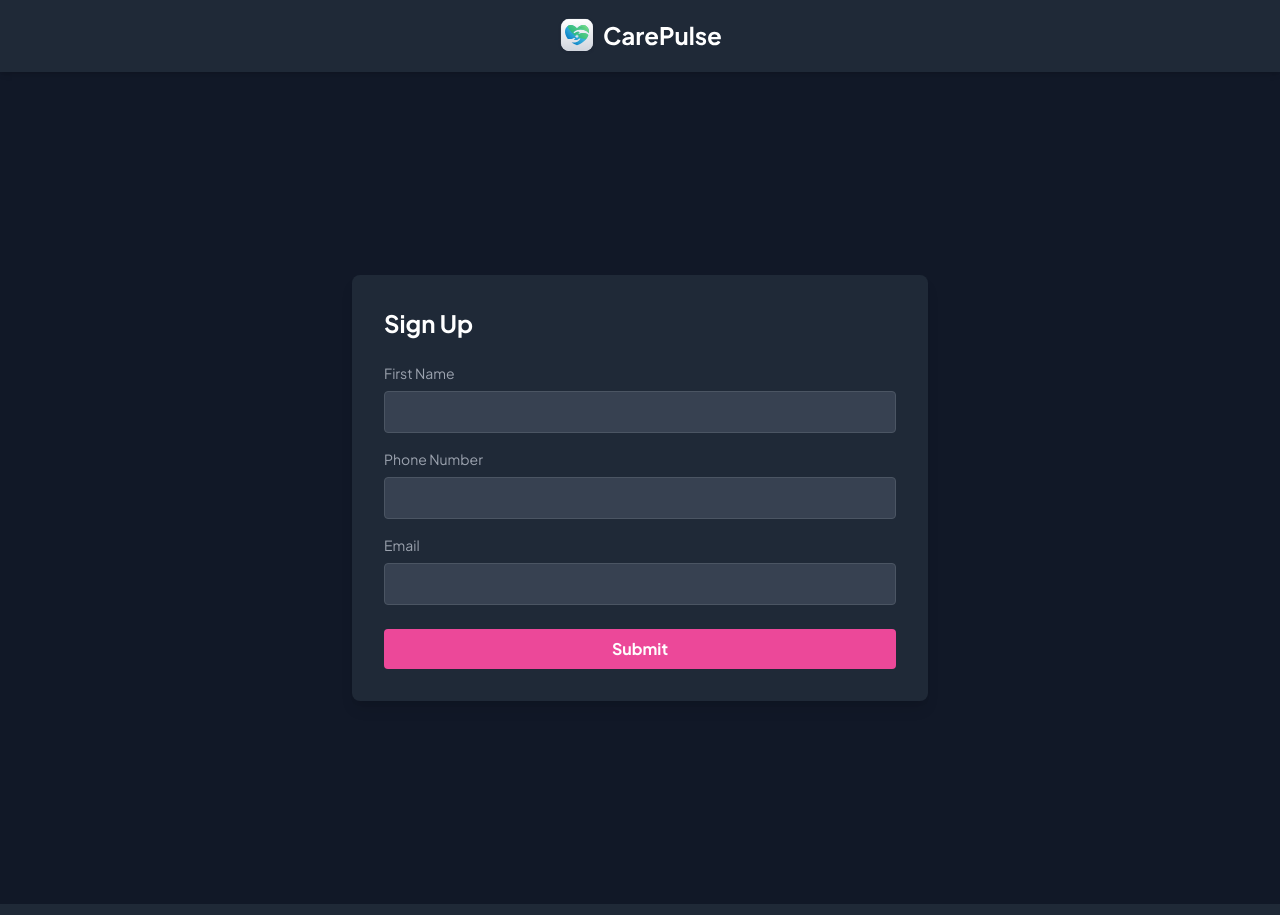
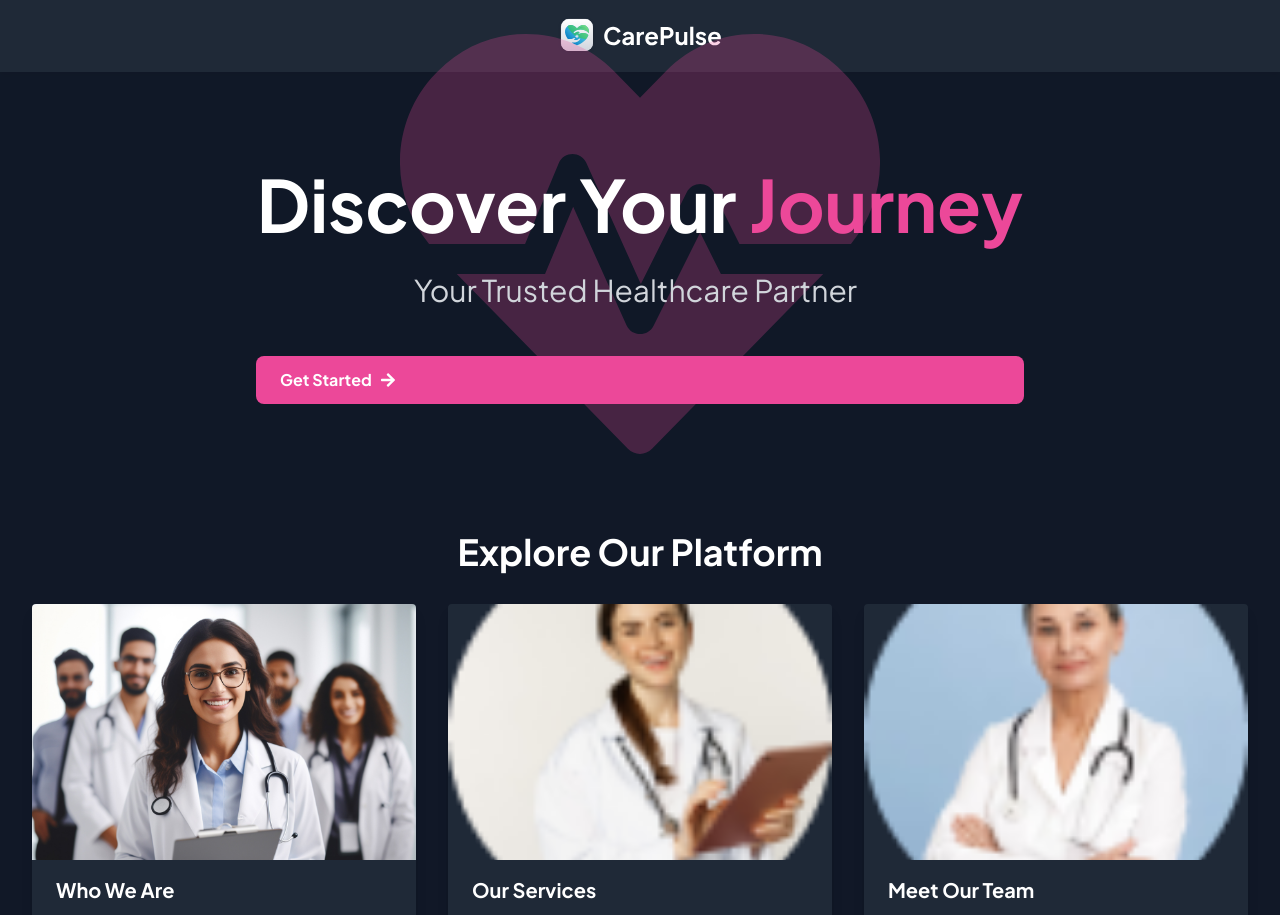
Before and after one commit to Isha-droid/CareConnect-Next, a Next.js app: page / in a window 1280 px wide. Shown: the top 915 px of the page. Built offline with nearby package versions, Linux system fonts and the light colour scheme.

Commit message:
updated home page

```diff
--- a/app/layout.tsx
+++ b/app/layout.tsx
@@ -4,6 +4,7 @@ import "./globals.css";
 import { cn } from "@/lib/utils";
 import { ThemeProvider } from "@/components/theme-provider";
 import { Toaster } from "react-hot-toast";
+import Navbar from "@/components/Navbar";
 
 
 const fontSans = Plus_Jakarta_Sans({
--- a/app/page.tsx
+++ b/app/page.tsx
@@ -1,28 +1,95 @@
-import { Button } from "@/components/ui/button";
-import Image from "next/image";
+"use client";
+
+import { FaArrowRight, FaHeartbeat } from 'react-icons/fa';
+import Image from 'next/image';
 import logo from '../public/assets/icons/logo-full.svg';
 import Link from 'next/link';
 import './globals.css';
-import PatientForm from "@/components/PatientForm";
+import { motion } from 'framer-motion';
+import { Typewriter } from 'react-simple-typewriter';
+import Card from '@/components/Card';
+
+const cardsData = [
+  {
+    imageSrc: '/assets/images/onboarding-img.png',
+    title: 'Who We Are',
+    description: 'Learn about our mission to provide quality healthcare services to communities around the globe.',
+  },
+  {
+    imageSrc: '/assets/images/dr-cruz.png',
+    title: 'Our Services',
+    description: 'Discover our comprehensive range of healthcare services tailored to meet your needs.',
+  },
+  {
+    imageSrc: '/assets/images/dr-lee.png',
+    title: 'Meet Our Team',
+    description: 'Meet the dedicated professionals who make our healthcare platform a success.',
+  },
+];
 
 export default function Home() {
   return (
-    <div className="flex flex-col min-h-screen bg-gray-900 text-white ">
+    <div className="flex flex-col min-h-screen bg-gray-900 text-white">
       <header className="flex items-center justify-center py-4 bg-gray-800 shadow-md">
         <Image src={logo} alt="Logo" className="h-10" />
       </header>
 
-      <main className="flex flex-col items-center justify-center flex-grow p-4">
-        <div className="w-full max-w-2xl">
-          <PatientForm />
+      <main className="relative flex flex-col items-center justify-center flex-grow p-4">
+        <div className="absolute inset-0 bg-gray-900 opacity-75 z-0"></div>
+        <div className="relative z-10 w-full max-w-3xl text-center my-20">
+          <motion.h1
+            initial={{ opacity: 0, y: -50 }}
+            animate={{ opacity: 1, y: 0 }}
+            transition={{ duration: 1 }}
+            className="text-5xl md:text-7xl font-bold mb-8 text-pink-500"
+          >
+            <span className="text-white">Discover Your</span> Journey
+          </motion.h1>
+          <motion.p
+            initial={{ opacity: 0, y: 50 }}
+            animate={{ opacity: 1, y: 0 }}
+            transition={{ delay: 0.5, duration: 1 }}
+            className="text-xl md:text-3xl mb-12 text-gray-300"
+          >
+            <Typewriter
+              words={['Empower Your Health', 'Your Trusted Healthcare Partner', 'Innovative Medical Solutions']}
+              loop={false}
+              cursor
+              cursorStyle="|"
+              typeSpeed={70}
+              deleteSpeed={50}
+              delaySpeed={1000}
+            />
+          </motion.p>
+          <motion.div
+            initial={{ scale: 0 }}
+            animate={{ scale: 1 }}
+            transition={{ delay: 1, duration: 0.5 }}
+          >
+            <Link href="/patients/patient-login">
+              <div className="flex items-center bg-pink-500 hover:bg-pink-600 text-white font-bold py-3 px-6 rounded-lg transition duration-300 ease-in-out">
+                Get Started <FaArrowRight className="ml-2" />
+              </div>
+            </Link>
+          </motion.div>
         </div>
+        <FaHeartbeat className="absolute bottom-0 mb-4 text-pink-500 opacity-25 text-[20rem] lg:text-[30rem]" />
       </main>
 
+      <section className="flex flex-col items-center justify-center p-8 bg-gray-900">
+        <h2 className="text-3xl md:text-4xl font-bold mb-8 text-white">Explore Our Platform</h2>
+        <div className="grid grid-cols-1 md:grid-cols-3 gap-8">
+          {cardsData.map((card, index) => (
+            <Card key={index} imageSrc={card.imageSrc} title={card.title} description={card.description} />
+          ))}
+        </div>
+      </section>
+
       <footer className="flex items-center justify-center py-4 bg-gray-800 text-gray-400">
-        <Link href="/?admin=true" className="text-gray-400 hover:underline mr-4">Admin</Link>
-        <div>
-          &copy; {new Date().getFullYear()}
-        </div>
+        <Link href="/?admin=true" className="text-gray-400 hover:underline mr-4">
+          Admin
+        </Link>
+        <div>&copy; {new Date().getFullYear()}</div>
       </footer>
     </div>
   );
--- /dev/null
+++ b/app/patients/patient-login/page.tsx
@@ -0,0 +1,42 @@
+import Image from "next/image";
+import Link from "next/link";
+
+import PatientFrom from "@/components/PatientForm";
+const page = ({ searchParams }: SearchParamProps) => {
+  return (
+    <div className="flex h-screen max-h-screen">
+      <section className="remove-scrollbar container">
+        <div className="sub-container max-w-[860px] flex-1 flex-col py-10">
+          <Image
+            src="/assets/icons/logo-full.svg"
+            height={1000}
+            width={1000}
+            alt="patient"
+            className="mb-12 h-10 w-fit"
+          />
+
+          <PatientFrom />
+
+          <div className="text-14-regular mt-20 flex justify-between">
+            <p className="justify-items-end text-dark-600 xl:text-left">
+              © 2024 CarePluse
+            </p>
+            <Link href="/?admin=true" className="text-pink-500">
+              Admin
+            </Link>
+          </div>
+        </div>
+      </section>
+
+      <Image
+        src="/assets/images/register-img.png"
+        height={1000}
+        width={1000}
+        alt="patient"
+        className="side-img max-w-[390px]"
+      />
+    </div>
+  );
+};
+
+export default page;
--- /dev/null
+++ b/components/Card.tsx
@@ -0,0 +1,19 @@
+"use cleint"
+
+import Image from 'next/image';
+
+const Card = ({ imageSrc, title, description }) => {
+  return (
+    <div className="max-w-sm rounded overflow-hidden shadow-lg bg-gray-800 text-white">
+      <div className="relative h-64">
+        <Image src={imageSrc} alt={title} layout="fill" objectFit="cover" />
+      </div>
+      <div className="px-6 py-4">
+        <div className="font-bold text-xl mb-2">{title}</div>
+        <p className="text-gray-300 text-base">{description}</p>
+      </div>
+    </div>
+  );
+};
+
+export default Card;
--- /dev/null
+++ b/components/Navbar.tsx
@@ -0,0 +1,37 @@
+import React from 'react'
+
+const Navbar = () => {
+
+  return (
+    <nav id="navbar" className="navbar-collapse collapse sticky bg-gray-900 py-4">
+      <div className="container mx-auto px-4">
+        <ul className="flex justify-center md:justify-start nav navbar-nav">
+          <li><a className="active text-pink-500 hover:text-white" href="index.html">Home</a></li>
+          <li><a className="nav-link text-gray-500 hover:text-white" href="#about">About us</a></li>
+          <li><a className="nav-link text-gray-500 hover:text-white" href="#service">Services</a></li>
+          <li><a className="nav-link text-gray-500 hover:text-white" href="#doctors">Doctors</a></li>
+          <li><a className="nav-link text-gray-500 hover:text-white" href="#price">Price</a></li>
+          <li><a className="nav-link text-gray-500 hover:text-white" href="#testimonials">Testimonials</a></li>
+          <li><a className="nav-link text-gray-500 hover:text-white" href="#getintouch">Contact</a></li>
+        </ul>
+        <div className="search-bar flex justify-center md:justify-end mt-4 md:mt-0">
+          <div id="custom-search-input">
+            <div className="input-group">
+              <input type="text" className="form-control input-lg bg-gray-800 text-gray-100 border-pink-500 border-2 px-4 py-2 rounded-lg" placeholder="Search" />
+              <span className="input-group-btn">
+                <button className="btn btn-info btn-lg" type="button">
+                  <i className="fa fa-search text-gray-100"></i>
+                </button>
+              </span>
+            </div>
+          </div>
+        </div>
+      </div>
+    </nav>
+
+
+
+  )
+}
+
+export default Navbar
--- a/components/PatientForm.tsx
+++ b/components/PatientForm.tsx
@@ -21,7 +21,7 @@ type FormValues = z.infer<typeof schema>;
 //   return { $id: "generated-id" }; // Simulated user object with an ID
 // }
 
-export default function App() {
+export default function PatientFrom() {
   const { register, handleSubmit, formState: { errors } } = useForm<FormValues>({
     resolver: zodResolver(schema),
   });
@@ -55,7 +55,7 @@ export default function App() {
   };
 
   return (
-    <div className="flex items-center justify-center min-h-screen bg-gray-900">
+    <div className="flex items-center justify-center min-h-screen">
       <form
         onSubmit={handleSubmit(onSubmit)}
         className="bg-gray-800 p-8 rounded-lg shadow-lg max-w-xl w-full"
--- a/package.json
+++ b/package.json
@@ -18,6 +18,7 @@
     "blob": "^0.1.0",
     "class-variance-authority": "^0.7.0",
     "clsx": "^2.1.1",
+    "framer-motion": "^11.3.2",
     "fs": "^0.0.1-security",
     "http": "^0.0.1-security",
     "lucide-react": "^0.405.0",
@@ -30,8 +31,10 @@
     "react-dropzone": "^14.2.3",
     "react-hook-form": "^7.52.1",
     "react-hot-toast": "^2.4.1",
+    "react-icons": "^5.2.1",
     "react-phone-input-2": "^2.15.1",
     "react-phone-number-input": "^3.4.3",
+    "react-simple-typewriter": "^5.0.1",
     "socket.io-client": "^4.7.5",
     "tailwind-merge": "^2.4.0",
     "tailwindcss-animate": "^1.0.7",
```
Also changed, not shown: lib/actions/patient.actions.ts (+14 -14 lines), 1 other file (tests, documents, lock files or other folders).
